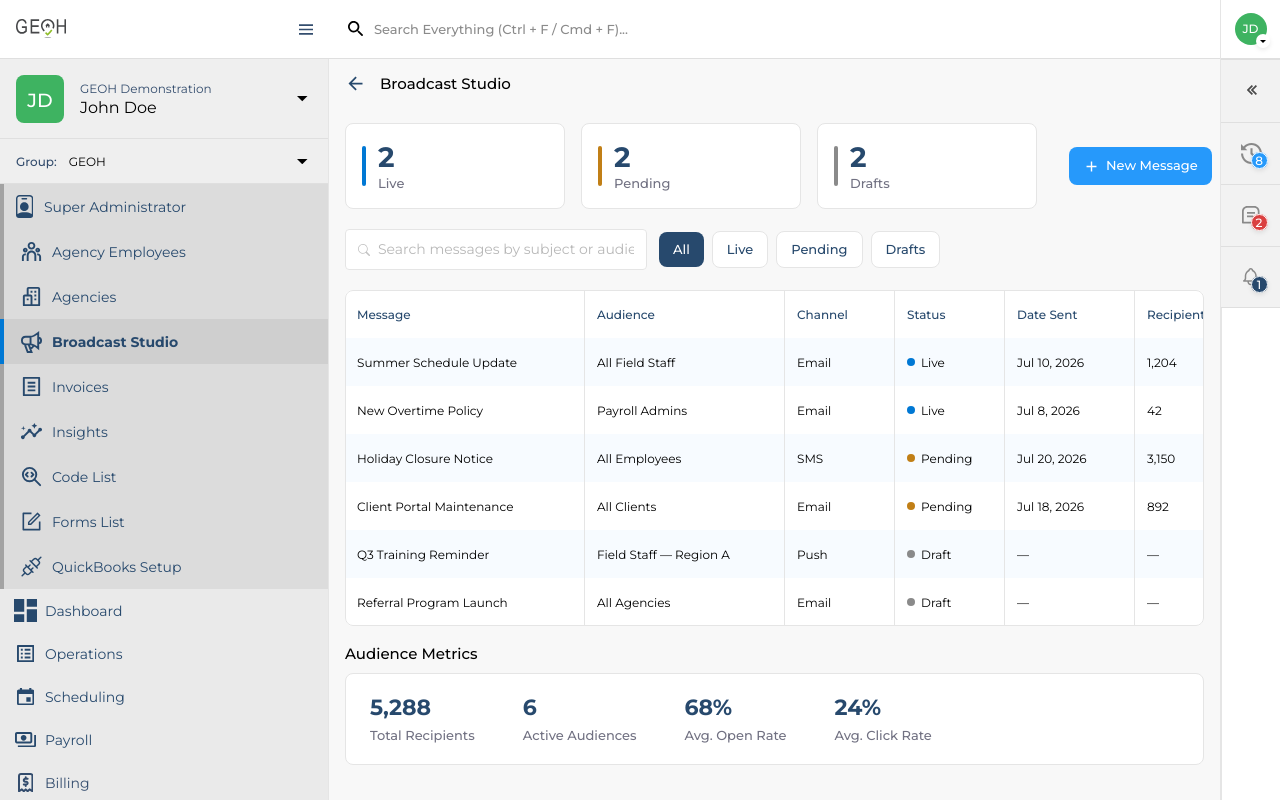
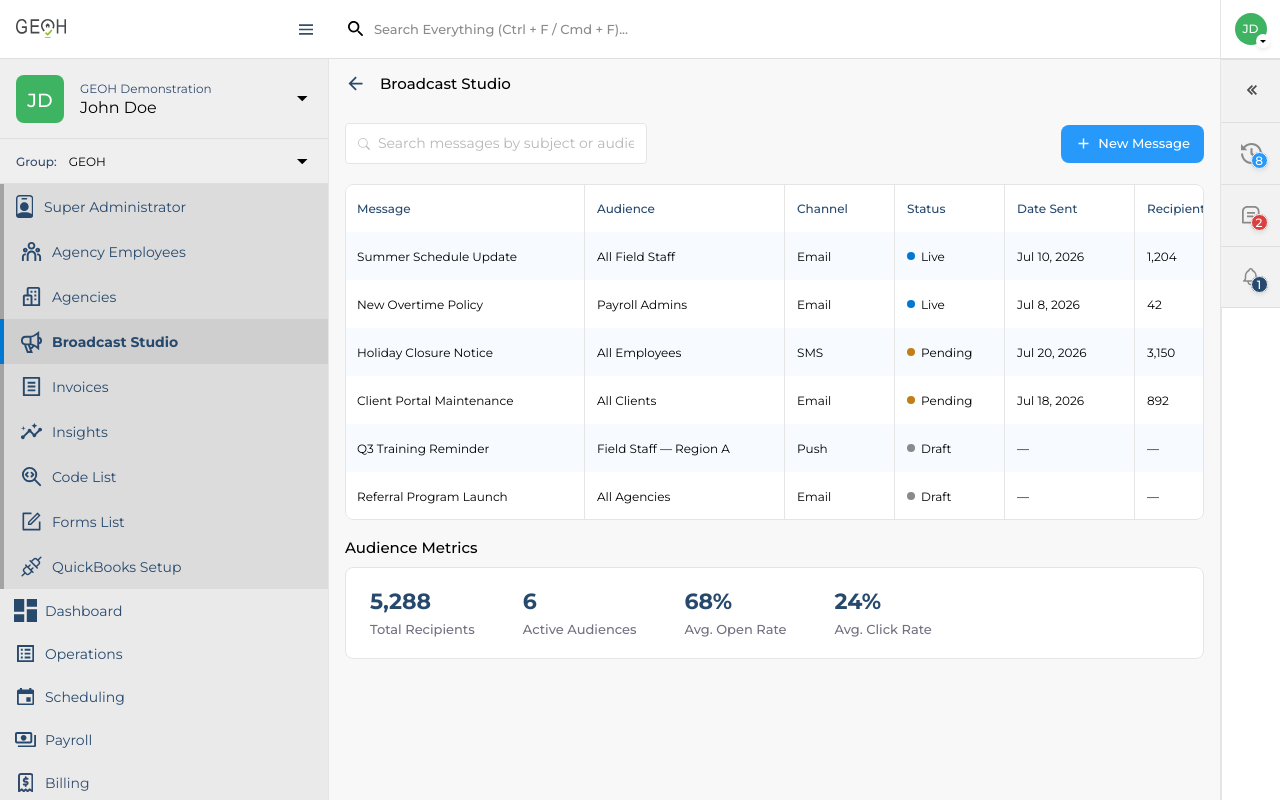
Before and after one commit to kanaksahu10/broadcast-studio, a React (Vite) app: page / in a window 1280 px wide. Built offline with nearby package versions, Linux system fonts and the light colour scheme.

Commit message:
Remove stat cards and filter tabs from Broadcast Studio dashboard

```diff
--- a/src/imports/BroadcastStudio/BroadcastStudioDashboard.tsx
+++ b/src/imports/BroadcastStudio/BroadcastStudioDashboard.tsx
@@ -206,21 +206,10 @@ export default function BroadcastStudioDashboard() {
 
   return (
     <div className="flex flex-col gap-[20px] items-start w-full pb-[8px]" data-name="Broadcast Studio Dashboard">
-      <div className="flex items-center gap-[16px] w-full">
-        <StatusCard label="Live" count={liveCount} color={STATUS_COLOR.Live} />
-        <StatusCard label="Pending" count={pendingCount} color={STATUS_COLOR.Pending} />
-        <StatusCard label="Drafts" count={draftCount} color={STATUS_COLOR.Draft} />
+      <div className="flex items-center gap-[12px] w-full">
+        <SearchInput value={search} onChange={setSearch} />
         <div className="flex-1" />
         <NewMessageButton />
-      </div>
-
-      <div className="flex items-center gap-[12px] w-full flex-wrap">
-        <SearchInput value={search} onChange={setSearch} />
-        <div className="flex items-center gap-[8px]">
-          {FILTERS.map((f) => (
-            <FilterTab key={f} label={f === 'Draft' ? 'Drafts' : f} active={filter === f} onClick={() => setFilter(f)} />
-          ))}
-        </div>
       </div>
 
       <MessageTable rows={filteredRows} />
```
